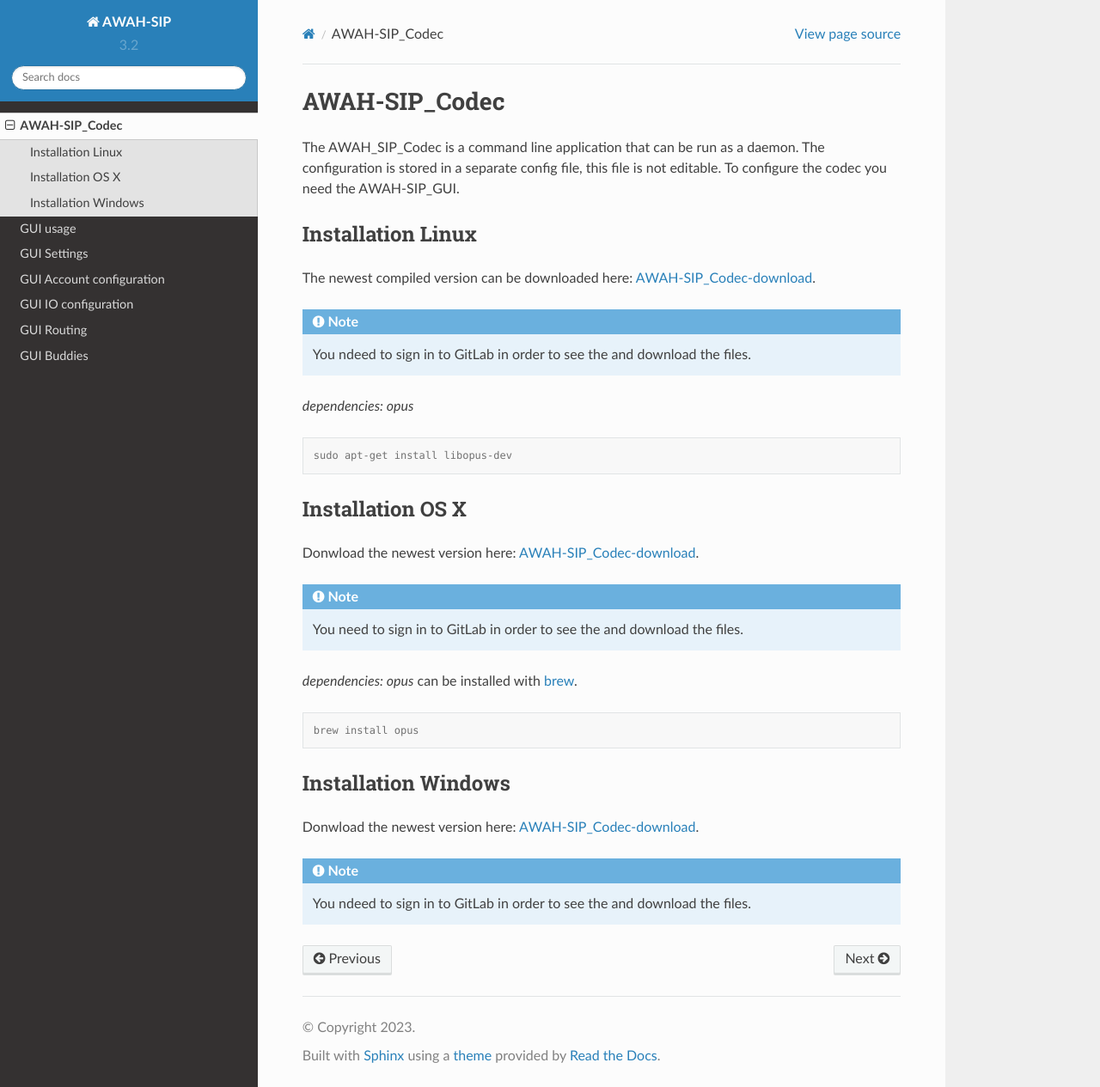
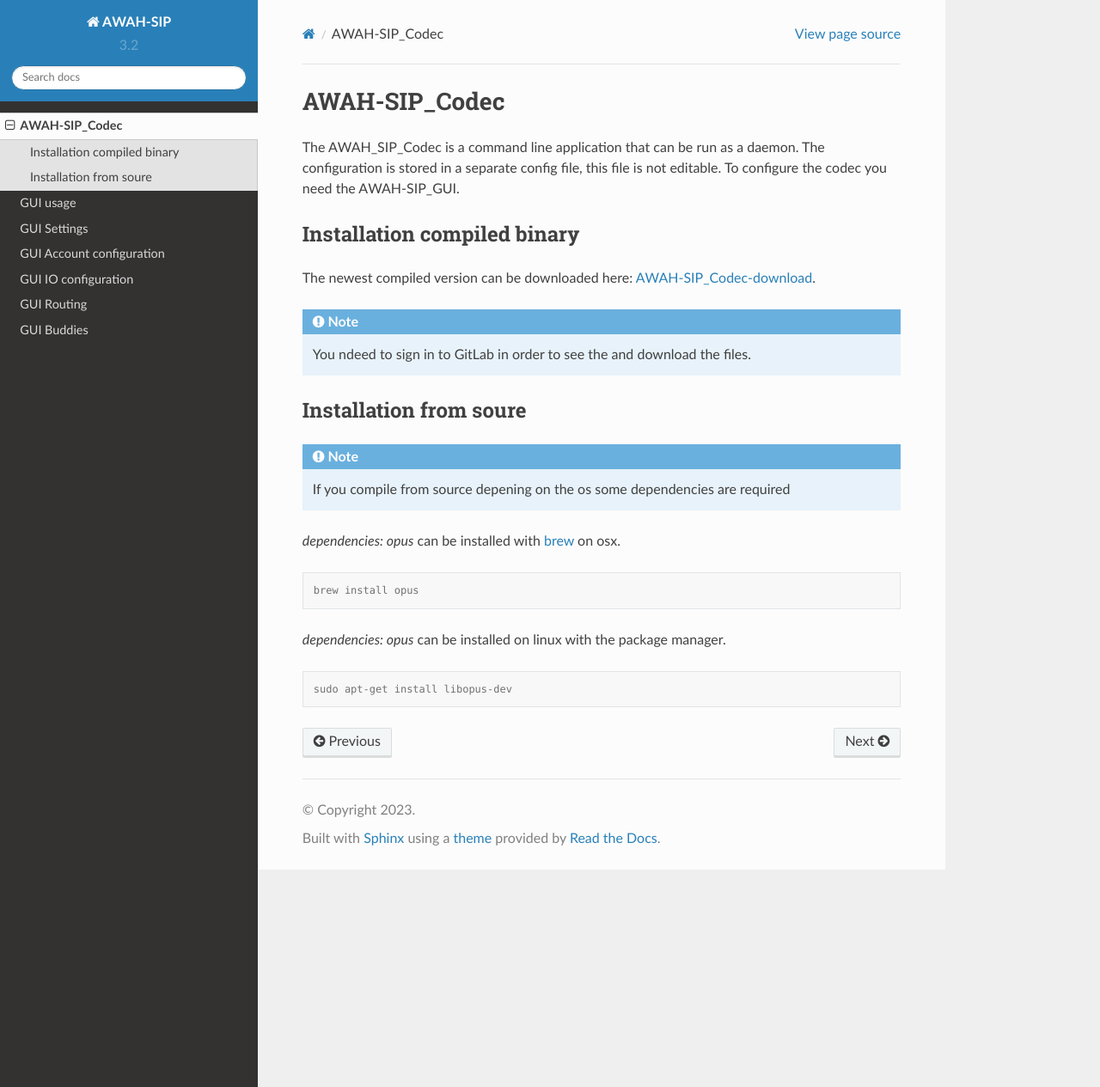
Before and after one commit to AWAH-SIP/AWAH-SIP_Documentation, a Sphinx documentation site: the page built from docs/source/AWAH-SIP_Codec.rst, in a window 1280 px wide and 1265 px high. Shown: the whole window at 86% size. Built offline with Sphinx 7.4.7 and the Read the Docs theme 2.0.0, drawn with Linux system fonts in a browser that asks for light colours.

Commit message:
changed installation instructions

```diff
--- a/docs/source/AWAH-SIP_Codec.rst
+++ b/docs/source/AWAH-SIP_Codec.rst
@@ -5,8 +5,8 @@
 The AWAH_SIP_Codec is a command line application that can be run as a daemon. The configuration is stored in a separate config file, this file is not editable.
 To configure the codec you need the AWAH-SIP_GUI.
 
-Installation Linux
-------------------
+Installation compiled binary
+----------------------------
 
 The newest compiled version can be downloaded here: AWAH-SIP_Codec-download_.
 
@@ -17,23 +17,19 @@
 
    You ndeed to sign in to GitLab in order to see the and download the files.
 
-`dependencies: opus`
-
-.. code-block:: console
-
-   sudo apt-get install libopus-dev
 
 
-Installation OS X
------------------
 
-Donwload the newest version here: AWAH-SIP_Codec-download_.
+Installation from soure
+-----------------------
+
 
 .. note::
 
-   You need to sign in to GitLab in order to see the and download the files.
+   If you compile from source depening on the os some dependencies are required
 
-`dependencies: opus` can be installed with brew_.
+
+`dependencies: opus` can be installed with brew_ on osx.
 
 .. _brew: https://brew.sh/
 
@@ -41,11 +37,11 @@
 
    brew install opus
 
-Installation Windows
---------------------
 
-Donwload the newest version here: AWAH-SIP_Codec-download_.
+`dependencies: opus` can be installed on linux with the package manager.
 
-.. note::
+.. _brew: https://brew.sh/
 
-   You ndeed to sign in to GitLab in order to see the and download the files.
+.. code-block:: console
+
+   sudo apt-get install libopus-dev
```
